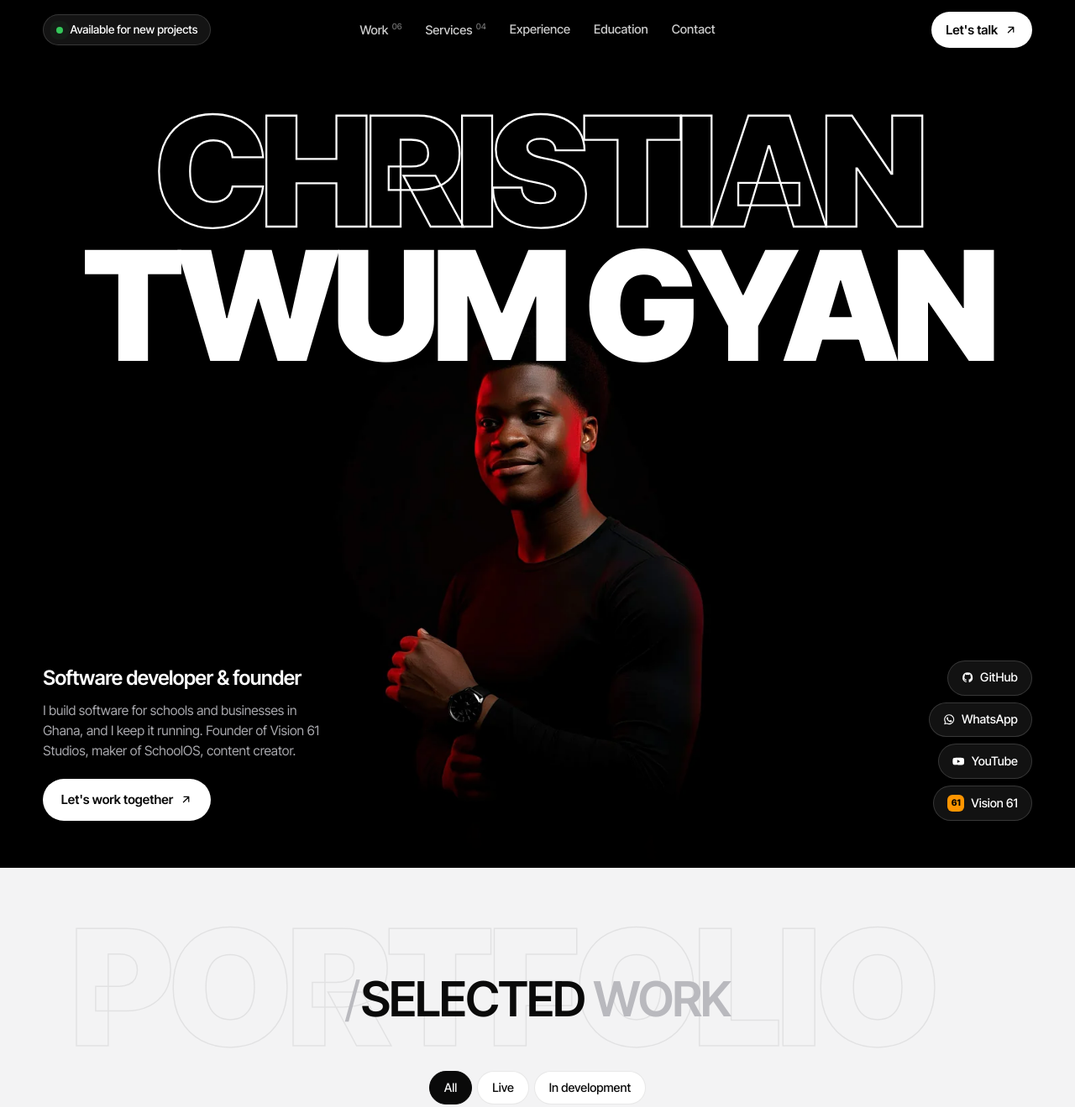
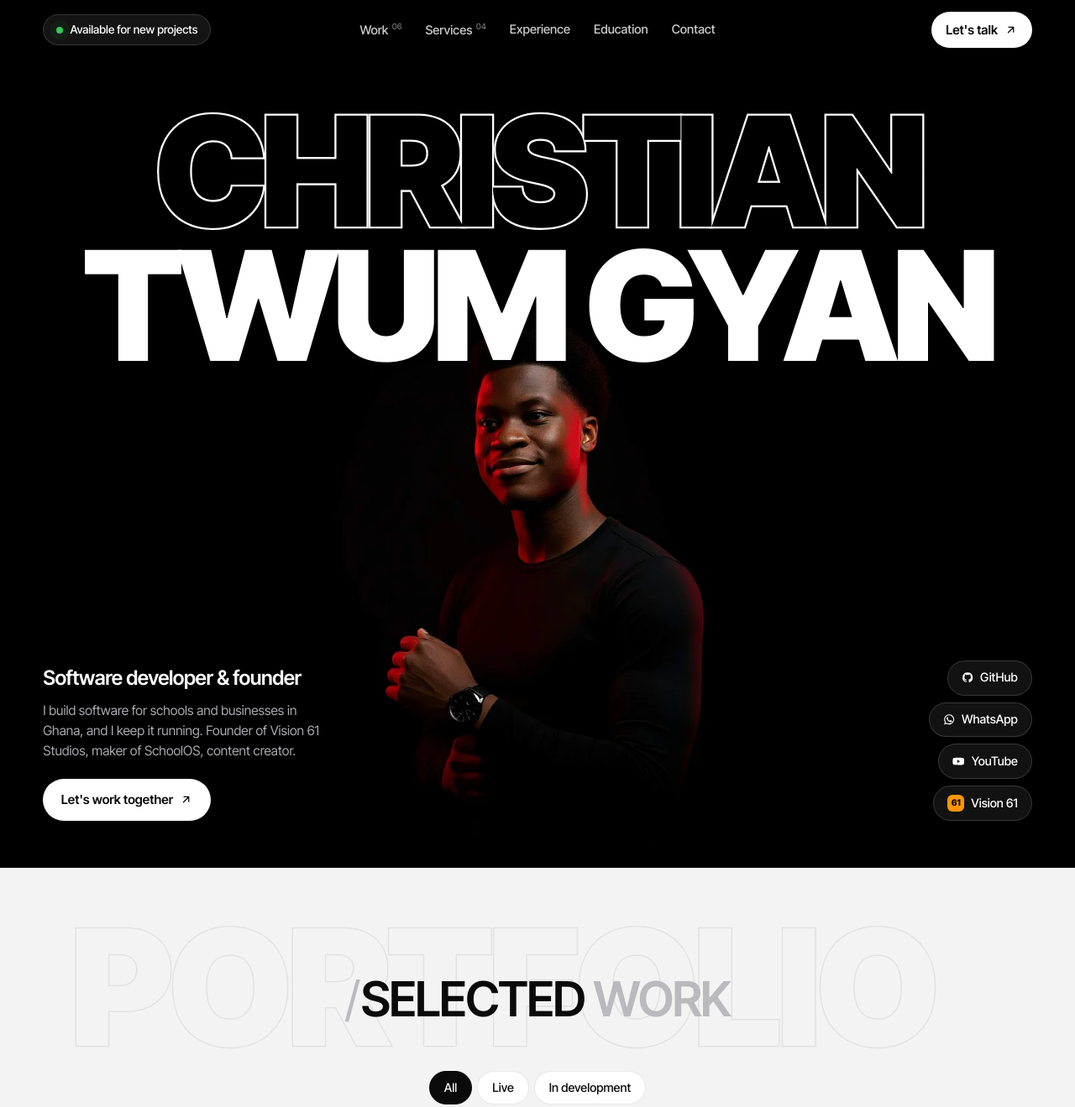
Before and after one commit to chrisxie12/Portfolio, a plain HTML site: page index.html in a window 1280 px wide. Shown: the top 1319 px of the page at 84% size. Drawn offline with Linux system fonts and the light colour scheme.

Commit message:
Fix outlined text

```diff
--- a/css/style.css
+++ b/css/style.css
@@ -153,7 +153,10 @@ a.pill:hover { border-color: var(--ink); }
 }
 .hero__name .line { display: block; overflow: hidden; padding: 0 .04em .04em; }
 .hero__name .word { display: inline-block; }
-.word--outline { color: transparent; -webkit-text-stroke: clamp(1px, .18vw, 2.5px) #fff; }
+.word--outline {
+  /* fill matches the background and is painted over the stroke, hiding the font's internal overlap lines */
+  color: #000; -webkit-text-stroke: clamp(2px, .36vw, 5px) #fff; paint-order: stroke fill;
+}
 
 .hero__photo {
   position: relative; z-index: 1;
@@ -192,7 +195,7 @@ a.pill:hover { border-color: var(--ink); }
   position: absolute; left: 50%; top: 50%;
   transform: translate(calc(-50% + var(--shift, 0px)), -58%);
   font-weight: 900; font-size: clamp(4rem, 15vw, 13.5rem); line-height: 1; letter-spacing: -0.03em;
-  color: transparent; -webkit-text-stroke: 1.5px var(--ghost);
+  color: var(--bg); -webkit-text-stroke: 3px var(--ghost); paint-order: stroke fill;
   white-space: nowrap; pointer-events: none; user-select: none;
 }
 h2 {
@@ -275,7 +278,7 @@ a.card__media:hover .card__go, a.card__media:focus-visible .card__go { transform
   margin-top: clamp(5rem, 10vw, 8rem);
   padding-bottom: clamp(4rem, 8vw, 6rem);
 }
-.section--dark .ghost { -webkit-text-stroke-color: rgba(255,255,255,.08); }
+.section--dark .ghost { color: var(--exp); -webkit-text-stroke-color: rgba(255,255,255,.08); }
 .section--dark .slash { color: #5A5A60; }
 .section--dark .section__meta { color: #8E8E93; }
 .timeline { list-style: none; margin: 0; padding: 0; }
```
